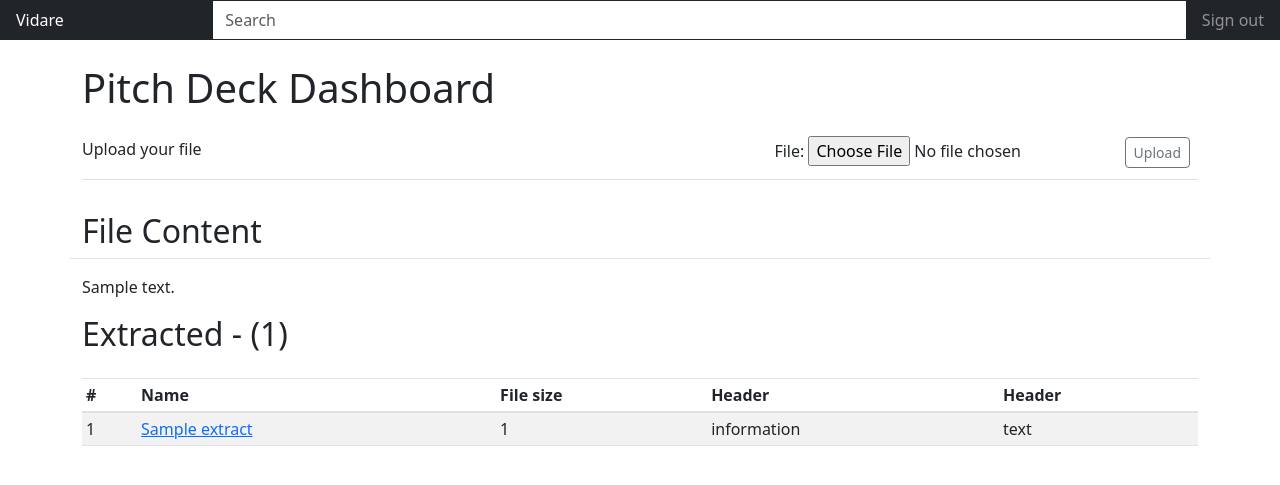
After one commit to CaptainVee/vidare, a Django app: template extractor/templates/extractor/dashboard.html in a window 1280 px wide. The commit adds this page. Shown: the top 485 px of the page. Run offline with Django 4.2, Linux system fonts and the light colour scheme; tables that the repository leaves empty hold one stand-in row (values such as "Sample post"); the template is opened without the code that fills it: values that come from a table or form of the project are taken from there, most other values are stand-ins (such as "Sample title", 1, 10 or a date in 2020); data that the repository does not hold is empty; some libraries are stand-ins or nearby versions.

Commit message:
created dashboard to display data

```diff
--- /dev/null
+++ b/extractor/forms.py
@@ -0,0 +1,8 @@
+from django import forms
+from .models import UploadedFile
+
+
+class FileUploadForm(forms.ModelForm):
+    class Meta:
+        model = UploadedFile
+        fields = ["file"]
--- a/extractor/models.py
+++ b/extractor/models.py
@@ -20,3 +20,13 @@ class ExtractedInfo(models.Model):
     content = models.TextField()
     metadata = models.JSONField(blank=True, null=True)
     extracted_at = models.DateTimeField(auto_now_add=True)
+
+    @property
+    def get_name(self):
+        return self.file.file.name
+
+    @property
+    def get_file_size(self):
+        size_in_bytes = self.file.file.size
+        size_in_kb = size_in_bytes / 1024
+        return f"{size_in_kb:.1f} KB"
--- a/extractor/templates/extractor/base.html
+++ b/extractor/templates/extractor/base.html
@@ -29,25 +29,19 @@
 
 </head>
 <body>
-	<header class="site-header">
-	  <nav>
-	    <div class="header" id="myTopnav">
-	      <a class="logo" href="">Vidare</a>
-	      <div class="" id="navbarToggle">
-	        <div>
-	          <a class="title" href="">Home</a>
-	          <a class="" href="">Blog</a>
+	<header class="navbar navbar-dark bg-dark flex-md-nowrap p-0 ">
+		<a class="navbar-brand col-md-3 col-lg-2 me-0 px-3 fs-6" href="#">Vidare</a>
+		<button class="navbar-toggler position-absolute d-md-none collapsed" type="button" data-bs-toggle="collapse" data-bs-target="#sidebarMenu" aria-controls="sidebarMenu" aria-expanded="false" aria-label="Toggle navigation">
+		  <span class="navbar-toggler-icon"></span>
+		</button>
+		<input class="form-control form-control-dark w-100 rounded-0 border-0" type="text" placeholder="Search" aria-label="Search">
+		<div class="navbar-nav">
+		  <div class="nav-item text-nowrap">
+			<a class="nav-link px-3" href="#">Sign out</a>
+		  </div>
+		</div>
+	  </header>
 
-	        </div>
-
-	        </div>
-	      </div>
-	    </div>
-	  </nav>
-	</header>
-	<main role="main" class="container">
-		<div class="row">
-			<div class="col-md-8">
 				{% if messages %}
 					{% for message in messages %}
 						<div class="alert alert-{{ message.tags }}">
@@ -58,23 +52,6 @@
 				<br>
 	  			{% block content %}{% endblock %}
 
-			</div>
-
-			<div class="col-md-4">
-		  		<div class="content-section">
-		   		 <h3>Our Sidebar</h3>
-			        <p class='text-muted'>You can put any information here you'd like.
-			          <ul class="list-group">
-			            <li class="list-group-item list-group-item-light">Latest Posts</li>
-			            <li class="list-group-item list-group-item-light">Announcements</li>
-			            <li class="list-group-item list-group-item-light">Calendars</li>
-			            <li class="list-group-item list-group-item-light">etc</li>
-			          </ul>
-			        </p>
-			    </div>
-			</div>
-		</div>
-	</main>
     <link href="https://cdn.jsdelivr.net/npm/bootstrap@5.3.0/dist/css/bootstrap.min.css" rel="stylesheet" integrity="sha384-9ndCyUaIbzAi2FUVXJi0CjmCapSmO7SnpJef0486qhLnuZ2cdeRhO02iuK6FUUVM" crossorigin="anonymous">
 </body>
 </html>
--- /dev/null
+++ b/extractor/templates/extractor/dashboard.html
@@ -0,0 +1,95 @@
+
+{% extends "extractor/base.html" %}
+{% block content %}
+
+<div class="container">
+	<div class="row">
+		<h1>Pitch Deck Dashboard</h1>
+
+		<main class="col">
+			<div class="d-flex justify-content-between flex-wrap flex-md-nowrap align-items-center pt-3 pb-2 mb-3 border-bottom">
+				<h6>Upload your file</h6>
+				<div class="btn-toolbar mb-2 mb-md-0">
+				  <div class="btn-group me-2">
+					<form method="post" enctype="multipart/form-data">
+						{% csrf_token %}
+						{{ form }}
+						<button type="submit" class="btn btn-sm btn-outline-secondary">Upload</button>
+					</form>
+				  </div>
+				</div>
+			  </div>
+
+			<div class="row">
+				<!-- <div class="col-sm-4 mb-3">
+					<div class="card bg-info">
+						<div class="card-body">
+							<h5 class="card-title">Word count</h5>
+							<p class="card-text">${{ total_revenue|floatformat:"-2g" }}</p>
+
+						</div>
+					</div>
+				</div>
+				<div class="col-sm-4 mb-3">
+					<div class="card bg-success">
+						<div class="card-body">
+							<h5 class="card-title">File size</h5>
+							<p class="card-text">{{total_enrollment}}</p>
+						</div>
+					</div>
+				</div>
+				<div class="col-sm-4 mb-3">
+					<div class="card bg-danger">
+						<div class="card-body">
+							<h5 class="card-title">Categorry</h5>
+							<div class="rating mb-2">
+								<span class="reviews">(Reviews)</span>
+							</div>
+						</div>
+					</div>
+				</div> -->
+
+				<h2 class="pt-3 pb-2 mb-3 border-bottom">File Content</h2>
+				<div class="container">
+					<!-- course header start -->
+					{% if extracted_info %}
+                    {{ extracted_info.content }}
+					{% else %}
+					<canvas class="my-4 w-100" id="myChart" width="900" height="100"></canvas>
+					<h3>No content to display please upload a document</h3>
+					{% endif %}
+				</div>
+
+				<h2 class="pt-3 pb-2 mb-3">Extracted - ({{ extracted.count }})</h2>
+				<div class="container">
+					<!-- course header start -->
+					<div class="table-responsive">
+						<table class="table table-striped table-sm">
+							<thead>
+								<tr>
+									<th scope="col">#</th>
+									<th scope="col">Name</th>
+									<th scope="col">File size</th>
+									<th scope="col">Header</th>
+									<th scope="col">Header</th>
+								</tr>
+							</thead>
+							{% for extract in extractes %}
+							<tbody>
+						  <tr>
+							<td>{{ extract.pk }}</td>
+							<td><a href="{% url 'dashboard2' extract.pk %}">{{ extract.get_name }}</a></td>
+							<td>{{ extract.get_file_size }}</td>
+							<td>information</td>
+							<td>text</td>
+						  </tr>
+						</tbody>
+						{% endfor %}
+					  </table>
+					</div>
+					<!-- course header end -->
+				</div>
+		</main>
+	</div>
+</div>
+{% endblock content %}
--- a/extractor/urls.py
+++ b/extractor/urls.py
@@ -1,9 +1,8 @@
 from django.urls import path
-from .views import FileUploadView, ParsePitchDeckAPIView, ParsePitchDeckView, ParsePitchDeckDetailView
+from .views import FileUploadView, dashboard
 
 urlpatterns = [
-    path('upload/', FileUploadView.as_view(), name='file-upload'),
-    path('', ParsePitchDeckView.as_view(), name='file-uploads'),
-    path('file/<int:pk>/', ParsePitchDeckDetailView.as_view(), name='file-upload-details'),
-    path('parse/<int:pk>/', ParsePitchDeckAPIView.as_view(), name='parse-pitch-deck'),
+    path('api/upload/', FileUploadView.as_view(), name='file-upload'),
+    path('', dashboard, name='file-uploads'),
+    path('dashboard/<int:pk>/', dashboard, name='dashboard2'),
 ]
```
Also changed, not shown: extractor/templates/extractor/extractedinfo_detail.html (deleted, +0 -55 lines), extractor/templates/extractor/uploadedfile_list.html (deleted, +0 -55 lines), extractor/views.py (+39 -33 lines).
